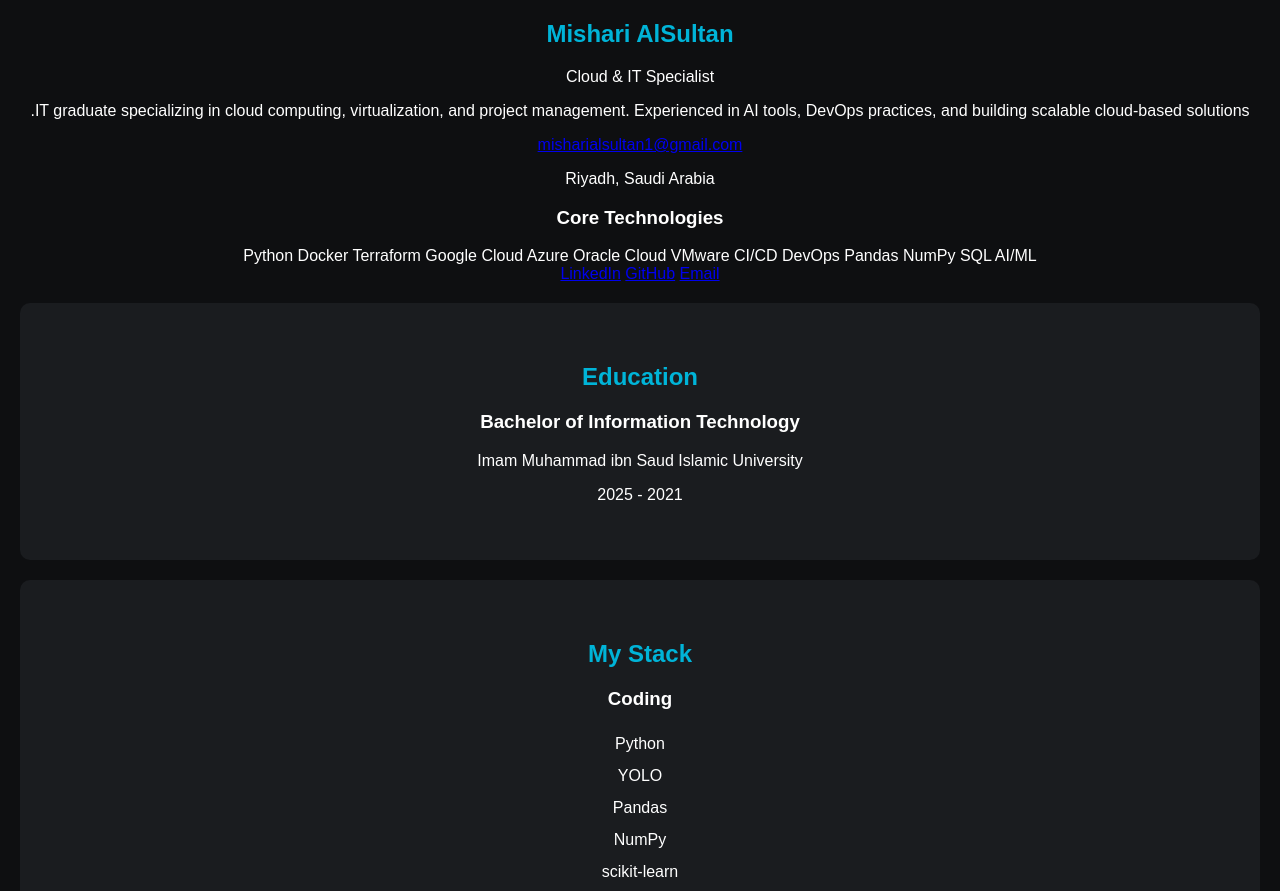
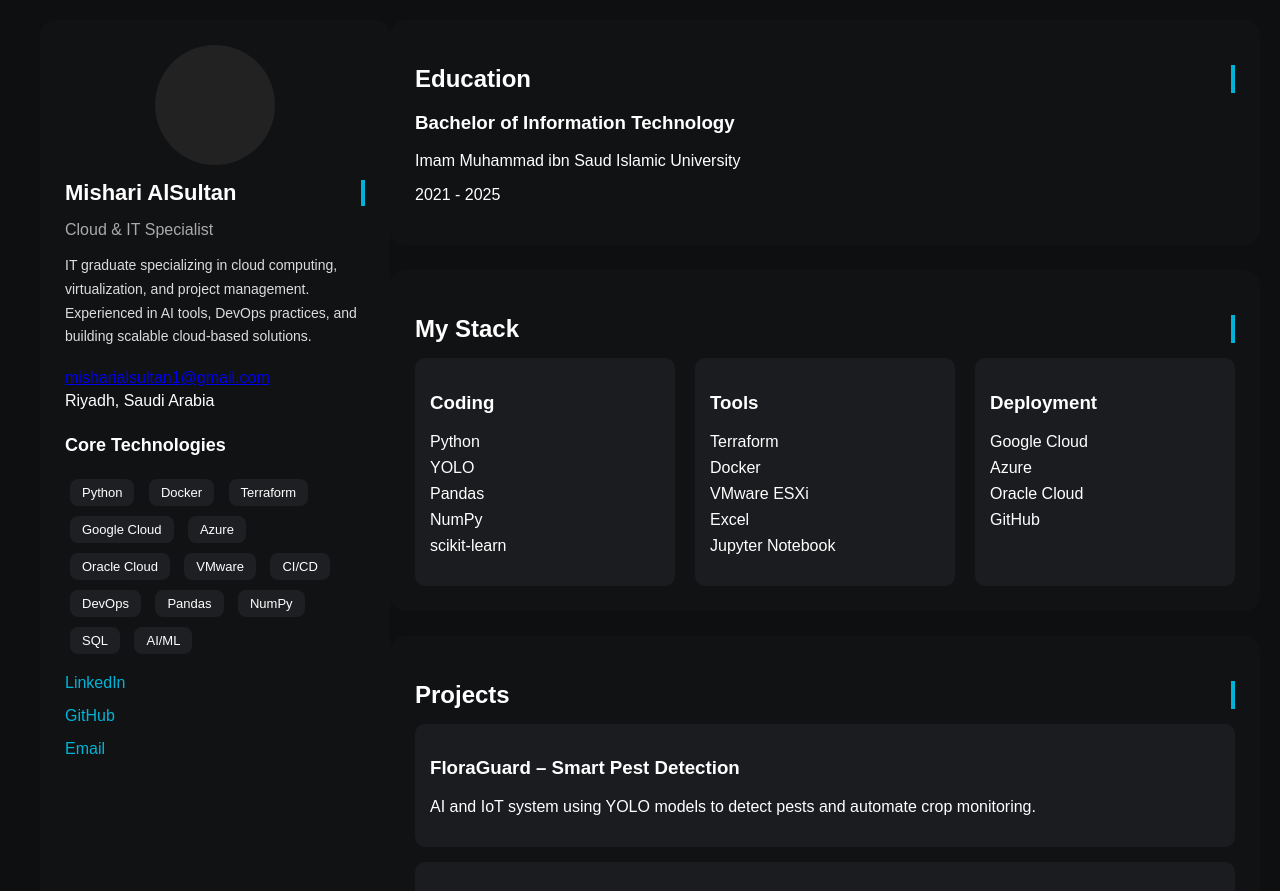
Before and after one commit to MeshCold/MeshCold.github.io, a plain HTML site: page index.html in a window 1280 px wide. Shown: the top 891 px of the page. Drawn offline with Linux system fonts and the light colour scheme.

Commit message:
Update style.css

```diff
--- a/style.css
+++ b/style.css
@@ -1,39 +1,124 @@
 body {
+    margin: 0;
     font-family: Arial, sans-serif;
-    direction: rtl;
-    text-align: center;
     background: #0e0f11;
     color: #fff;
-    margin: 0;
 }
 
-header {
-    padding: 50px 20px;
-    background: #111;
-    color: white;
+.container {
+    display: flex;
+    padding: 20px;
 }
 
-section {
-    padding: 40px 20px;
-    background: #1a1c1f;
-    margin: 20px;
-    border-radius: 10px;
+.sidebar {
+    width: 300px;
+    background: #111214;
+    padding: 25px;
+    border-radius: 15px;
+    margin-left: 20px;
+}
+
+.profile-img {
+    width: 120px;
+    height: 120px;
+    background: #222;
+    border-radius: 50%;
+    margin: auto;
+}
+
+.name {
+    font-size: 22px;
+    margin-top: 15px;
+}
+
+.title {
+    color: #aaa;
+    margin: 5px 0 15px;
+}
+
+.description {
+    font-size: 14px;
+    color: #ddd;
+    line-height: 1.7;
+    margin-bottom: 20px;
+}
+
+.contact-info p {
+    margin: 5px 0;
+}
+
+.core-tech h3 {
+    margin-top: 25px;
+    font-size: 18px;
+}
+
+.tags span {
+    background: #1d1f22;
+    padding: 6px 12px;
+    border-radius: 8px;
+    margin: 5px;
+    display: inline-block;
+    font-size: 13px;
+}
+
+.social-links a {
+    display: block;
+    margin-top: 15px;
+    color: #00b4d8;
+    text-decoration: none;
+}
+
+.content {
+    flex: 1;
+}
+
+.box {
+    background: #111214;
+    padding: 25px;
+    border-radius: 15px;
+    margin-bottom: 25px;
 }
 
 h2 {
-    color: #00b4d8;
+    margin-bottom: 15px;
+    border-right: 4px solid #00b4d8;
+    padding-right: 10px;
 }
 
-ul {
+.stack-grid {
+    display: flex;
+    gap: 20px;
+}
+
+.stack-box {
+    background: #1a1c1f;
+    padding: 15px;
+    border-radius: 10px;
+    flex: 1;
+}
+
+.stack-box ul {
     list-style: none;
     padding: 0;
-    line-height: 2;
+    margin-top: 10px;
 }
 
-.project-card {
-    background: #121416;
-    padding: 20px;
+.stack-box li {
+    margin-bottom: 8px;
+}
+
+.project {
+    background: #1a1c1f;
+    padding: 15px;
     border-radius: 10px;
-    margin-top: 20px;
-    border: 1px solid #222;
+    margin-bottom: 15px;
 }
+
+.cert-list {
+    list-style: none;
+    padding: 0;
+}
+
+.cert-list li {
+    padding: 8px 0;
+}
```
